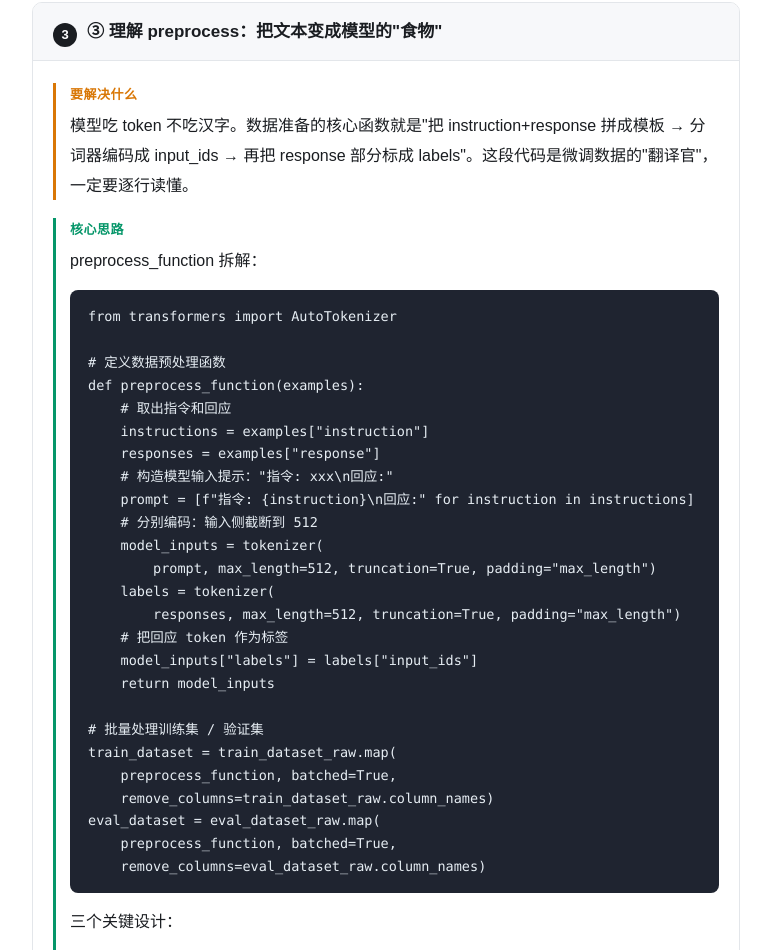
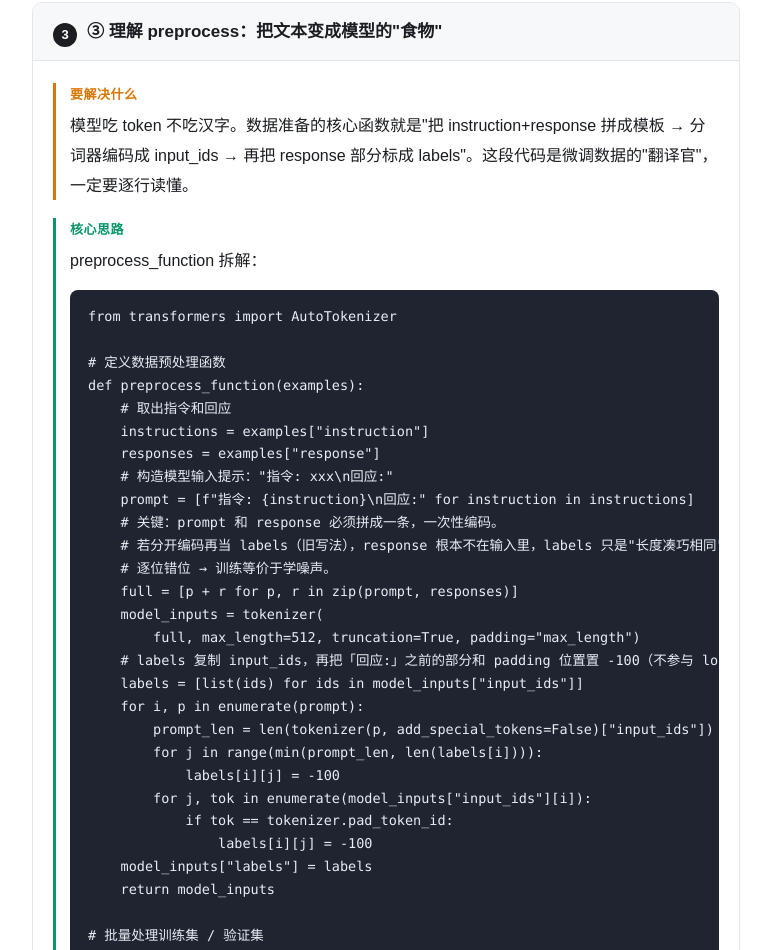
Before and after one commit to FuHengrui/ai-agent-roadmap, a plain HTML site: page site/阶段12-大模型高效微调与对齐技术/05-第五章-手写LoRA微调二数据准备与预处理.html in a window 1280 px wide. Shown: the part 3180-4130 px from the top of the page, without its empty margins (270-1041 px from the left). Drawn offline with Linux system fonts and the light colour scheme.

Commit message:
二轮第四十批：LoRA 数据准备把 response 单独 tokenize（训练成噪声）与 padding 语义说反、Dead 规则站与 Gemini 上下文 200 万（5 章）

```diff
--- a/site/阶段12-大模型高效微调与对齐技术/05-第五章-手写LoRA微调二数据准备与预处理.html
+++ b/site/阶段12-大模型高效微调与对齐技术/05-第五章-手写LoRA微调二数据准备与预处理.html
@@ -368,13 +368,22 @@ def preprocess_function(examples):
     responses = examples[&quot;response&quot;]
     # 构造模型输入提示：&quot;指令: xxx\n回应:&quot;
     prompt = [f&quot;指令: {instruction}\n回应:&quot; for instruction in instructions]
-    # 分别编码：输入侧截断到 512
+    # 关键：prompt 和 response 必须拼成一条，一次性编码。
+    # 若分开编码再当 labels（旧写法），response 根本不在输入里，labels 只是&quot;长度凑巧相同&quot;，
+    # 逐位错位 → 训练等价于学噪声。
+    full = [p + r for p, r in zip(prompt, responses)]
     model_inputs = tokenizer(
-        prompt, max_length=512, truncation=True, padding=&quot;max_length&quot;)
-    labels = tokenizer(
-        responses, max_length=512, truncation=True, padding=&quot;max_length&quot;)
-    # 把回应 token 作为标签
-    model_inputs[&quot;labels&quot;] = labels[&quot;input_ids&quot;]
+        full, max_length=512, truncation=True, padding=&quot;max_length&quot;)
+    # labels 复制 input_ids，再把「回应:」之前的部分和 padding 位置置 -100（不参与 loss）
+    labels = [list(ids) for ids in model_inputs[&quot;input_ids&quot;]]
+    for i, p in enumerate(prompt):
+        prompt_len = len(tokenizer(p, add_special_tokens=False)[&quot;input_ids&quot;])
+        for j in range(min(prompt_len, len(labels[i]))):
+            labels[i][j] = -100
+        for j, tok in enumerate(model_inputs[&quot;input_ids&quot;][i]):
+            if tok == tokenizer.pad_token_id:
+                labels[i][j] = -100
+    model_inputs[&quot;labels&quot;] = labels
     return model_inputs
 
 # 批量处理训练集 / 验证集
@@ -392,7 +401,7 @@ eval_dataset = eval_dataset_raw.map(
 <tr><th>现象</th><th>原因 / 怎么办</th></tr>
 <tr><td>直接传汉字给模型 <code>model.generate("你好")</code></td><td>必须走 tokenizer：<code>tokenizer("你好", return_tensors="pt").to(device)</code>；不编码模型根本不知道你在说什么</td></tr>
 <tr><td>truncation 忘了写，长样本全模型一次性塞爆</td><td>不截断 → 输入超出模型上下文会自动报错或内存爆炸。<strong>max_length + truncation=True 成对出现</strong></td></tr>
-<tr><td>padding 方式理解错</td><td><code>padding="max_length"</code> 是"本 batch 最长对齐"，不是固定 512；还可 <code>padding=True</code>（动态）。理解差异，别混用</td></tr>
+<tr><td>padding 方式理解错</td><td><code>padding="max_length"</code> 是<strong>补齐到固定 512</strong>（每条都补满，不看 batch）；<code>padding=True</code> 或 <code>"longest"</code> 才是"本 batch 最长对齐"（动态、省显存）。两者别混</td></tr>
 </table>
 </div>
 </div></div>
```
Also changed, not shown: site/阶段16-Vibe Coding实践/04-第四章-Trae上下文Rules与自定义模型.html (+3 -3 lines), site/search/stage-16.js, 2 other files.
